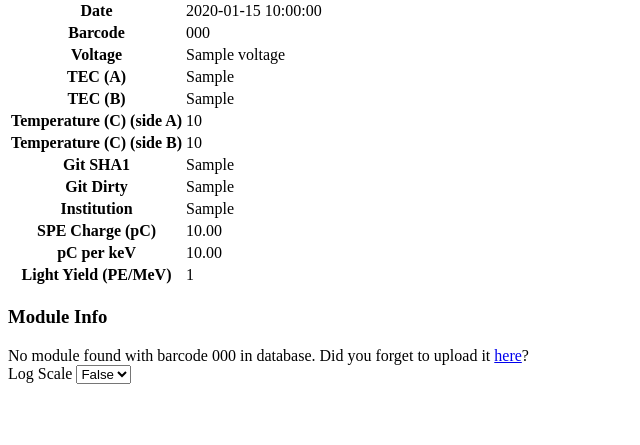
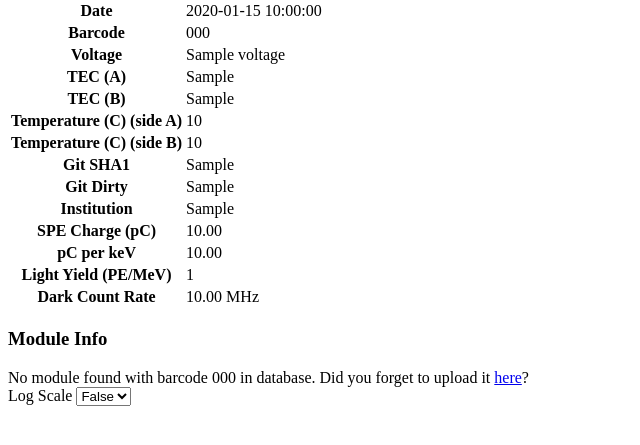
Before and after one commit to CaltechPrecisionTiming/qaqc_jig, a Flask app: template website/btl_testing/templates/channel_status.html in a window 1280 px wide. Shown: the part 159-604 px from the top of the page, without its empty margins (0-640 px from the left). Run offline with Flask 3, Linux system fonts and the light colour scheme; the template is opened without the code that fills it: most values are stand-ins (such as "Sample title", 1, 10 or a date in 2020); parts of the project's set-up code (start-up, migrations or seed data) failed here and were passed over; some libraries are stand-ins or nearby versions.

Commit message:
add the dark count rate to the website

```diff
--- a/website/btl_testing/templates/channel_status.html
+++ b/website/btl_testing/templates/channel_status.html
@@ -71,6 +71,10 @@
                     <tr>
                         <th>Light Yield (PE/MeV)</th>
                         <td>{{ "%.0f" % (info['pc_per_kev']*1000/(info['spe']/4)) }}</td>
+                    </tr>
+                    <tr>
+                        <th>Dark Count Rate</th>
+                        <td>{{ "%.2f MHz" % (info['spe_fit_pars'][2]/0.15) }}</td>
                     </tr>
                 </table>
 	    </div>
```
